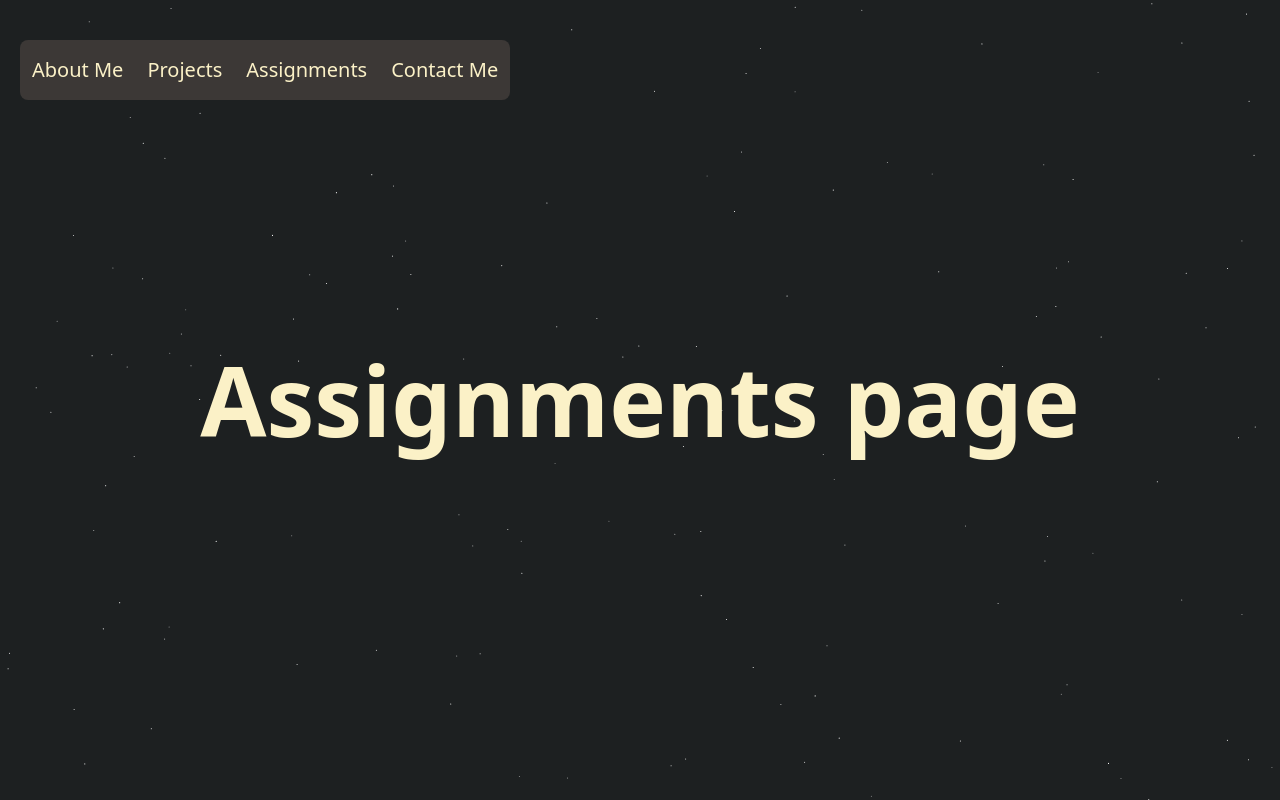
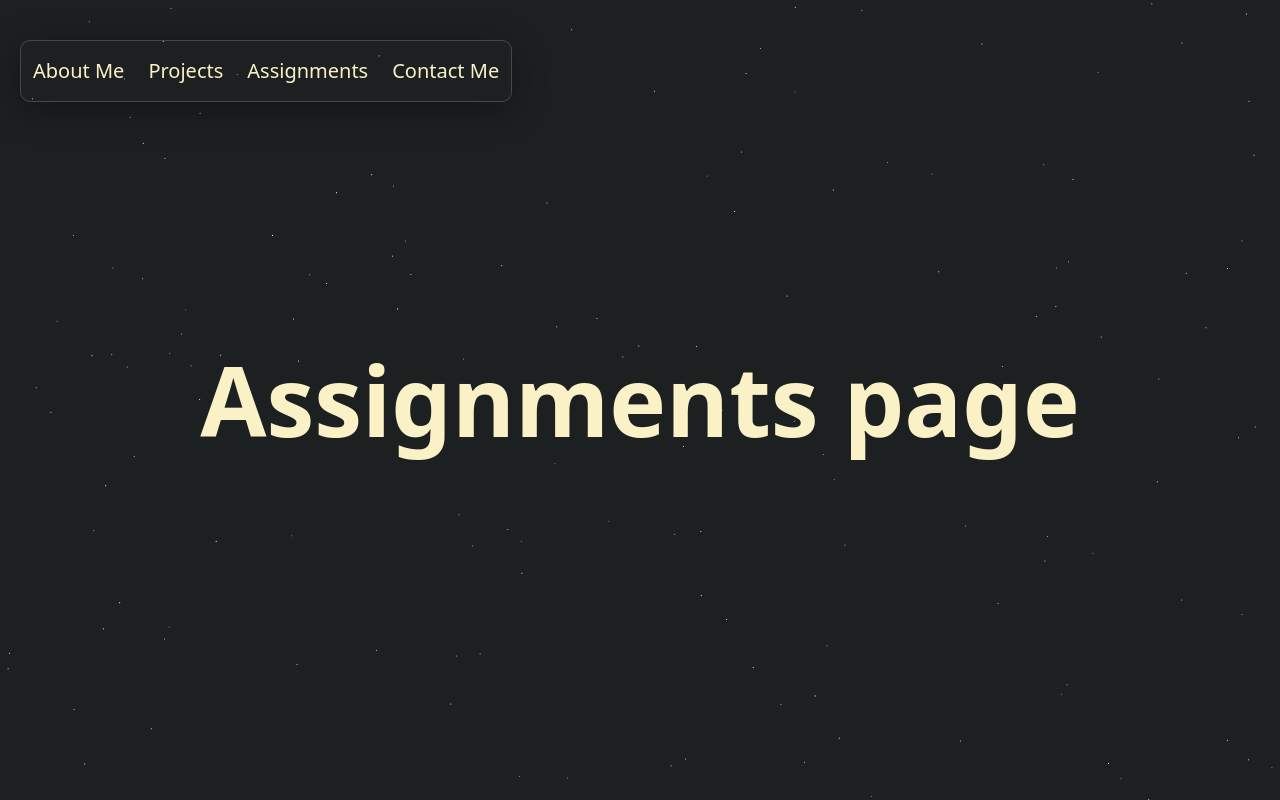
Before and after one commit to T0raT/another-portfolio, a Next.js app: page /assignments in a window 1280 px wide. Built offline with nearby package versions, Linux system fonts and the light colour scheme.

Commit message:
forgor to add glass class to navibar

```diff
--- a/components/NaviBar.tsx
+++ b/components/NaviBar.tsx
@@ -18,7 +18,7 @@ export const NaviBar = ({
     <nav
       onMouseEnter={() => setNavHover(true)}
       onMouseLeave={() => setNavHover(false)}
-      className="rounded-[0.5rem] absolute z-[60] bg-[#3c3836] top-10 left-5 flex justify-center py-4 tracking-in-expand-slow"
+      className="glass rounded-[0.5rem] absolute z-[60] bg-[#3c3836] top-10 left-5 flex justify-center py-4 tracking-in-expand-slow"
     >
       {/* Z index is 60 because <main> z index is 50 */}
       <Link href="/" prefetch={true}>
```
